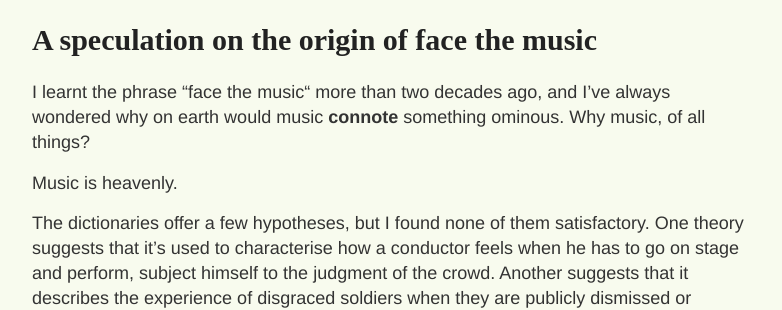
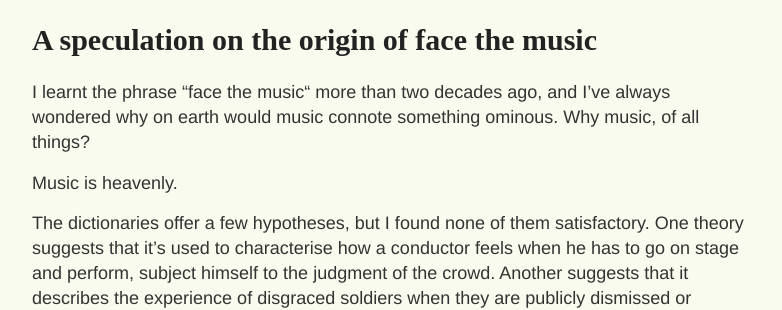
Before and after one commit to yihanxu/yihanxu.github.io, a Jekyll site: the page built from _posts/2026-08-09-speculation-on-face-the-music.md, in a window 1280 px wide. Shown: the part 177-487 px from the top of the page, without its empty margins (248-1030 px from the left). Built offline with Jekyll 4.4.1, drawn with Linux system fonts in a browser that asks for light colours; comment, search, counter and statistics services are not loaded.

Commit message:
fix typo

```diff
--- a/_posts/2026-08-09-speculation-on-face-the-music.md
+++ b/_posts/2026-08-09-speculation-on-face-the-music.md
@@ -2,11 +2,11 @@
 layout: post
 comments: true
 title: "A speculation on the origin of face the music"
+tags: culture Odysseus music semiotics
 category: SnapshotOfTheDay
-tags: culture Odysseus music semiotics
 ---
 
-I learnt the phrase "face the music“ more than two decades ago, and I've always wondered why on earth would music **connote** something ominous. Why music, of all things?
+I learnt the phrase "face the music“ more than two decades ago, and I've always wondered why on earth would music connote something ominous. Why music, of all things?
 
 Music is heavenly.
 
```
Also changed, not shown: 1 other file.
